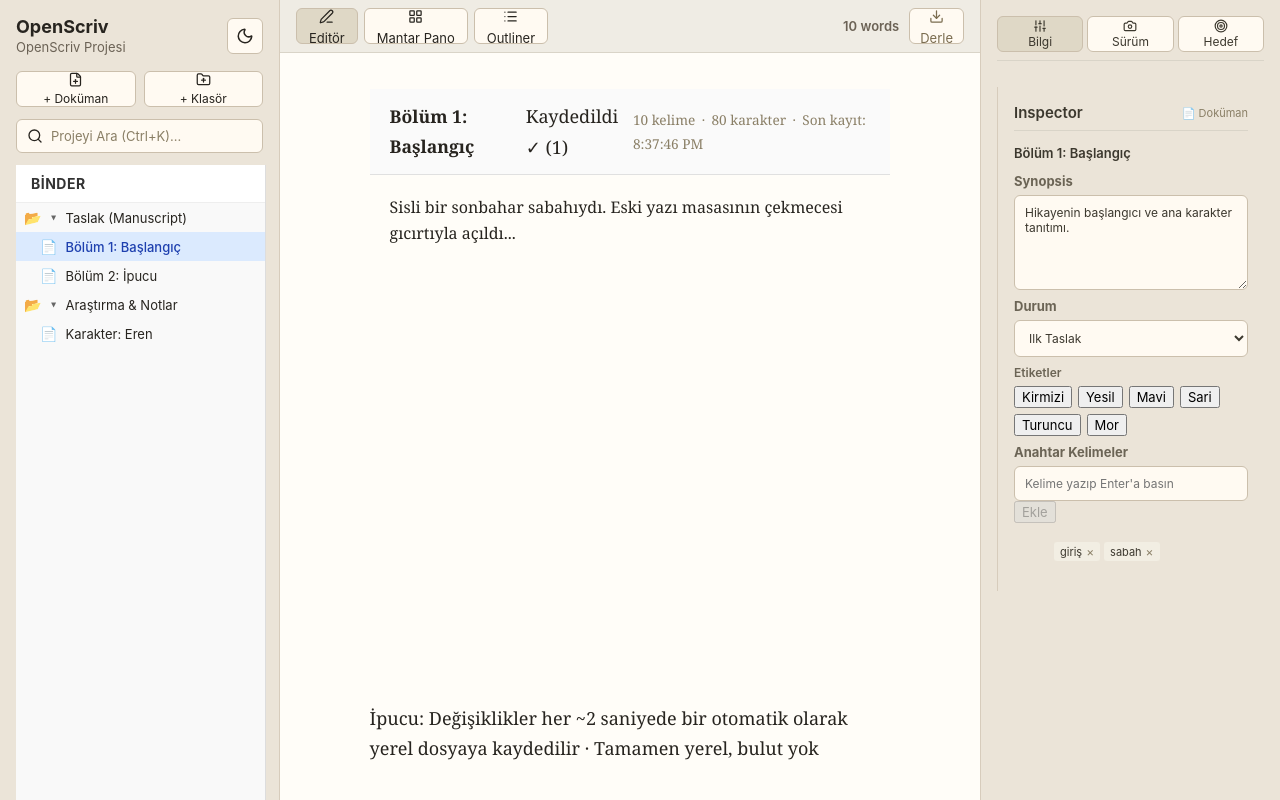
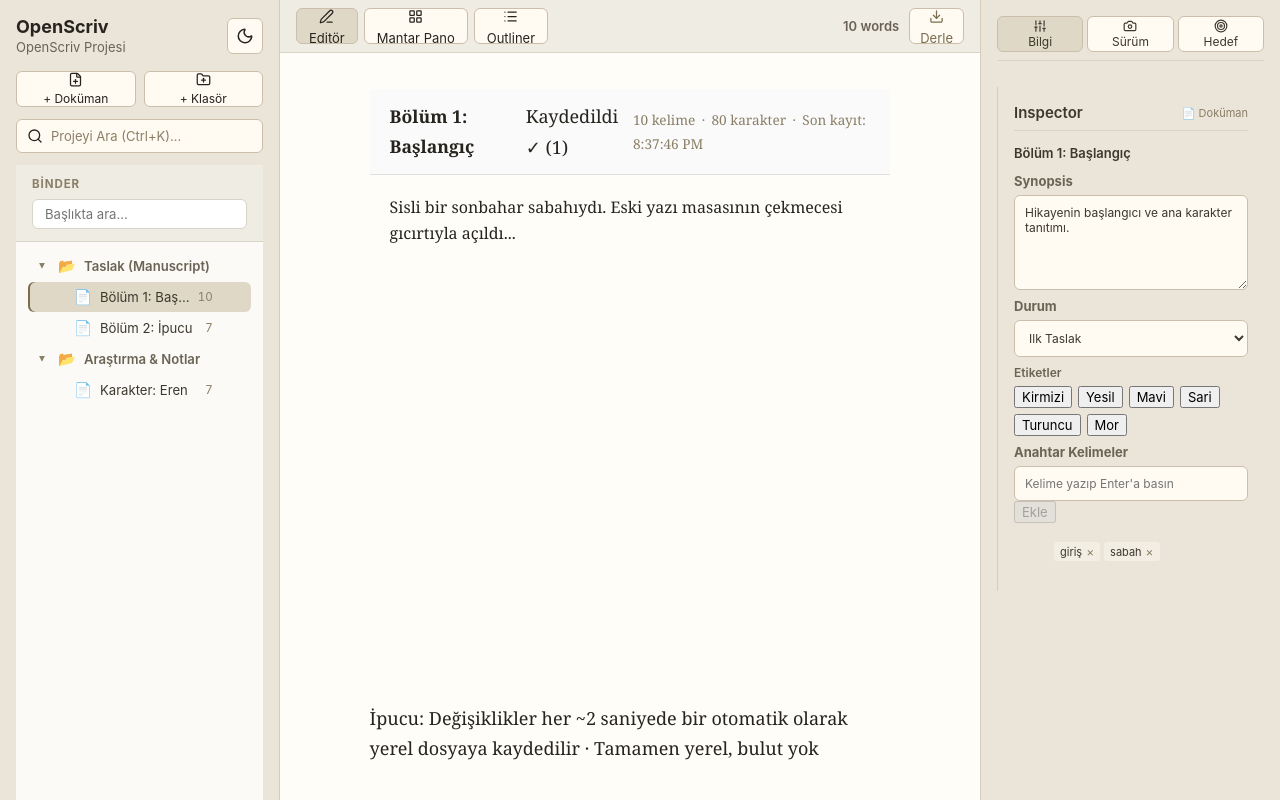
Before and after one commit to daghantektepe/Qwencodingv1, a React (Vite) app: page / in a window 1280 px wide. Built offline with nearby package versions, Linux system fonts and the light colour scheme.

Commit message:
feat(ui): complete Phase 18 - sleek modern Binder styling and navigation polish

```diff
--- a/src/components/Binder.css
+++ b/src/components/Binder.css
@@ -1,97 +1,226 @@
+/* ==========================================================================
+   OpenScriv — Binder paneli (Faz 3 mantigi + Faz 17 design system token'lari)
+   Renkler/olculer src/theme.js veya ui/styles.css'teki CSS custom
+   property'lerden gelir; fallback degerlar satir icinde verilir.
+   ========================================================================== */
+
 .binder {
-  width: 250px;
-  height: 100%;
-  background-color: #f9f9f9;
-  border-right: 1px solid #ddd;
   display: flex;
   flex-direction: column;
-  font-family: -apple-system, BlinkMacSystemFont, "Segoe UI", Roboto, Helvetica, Arial, sans-serif;
+  height: 100%;
+  background: var(--bg-panel, #faf9f5);
+  color: var(--text-primary, #2f2b24);
   overflow: hidden;
 }
 
+/* --- Ust baslik + arama --- */
+
 .binder-header {
-  padding: 10px 15px;
-  border-bottom: 1px solid #eee;
-  background-color: #fff;
+  flex: 0 0 auto;
+  display: flex;
+  flex-direction: column;
+  gap: var(--sp-2, 8px);
+  padding: var(--sp-3, 12px) var(--sp-4, 16px);
+  border-bottom: 1px solid var(--border, #ddd6c8);
+  background: var(--bg-header, #ece8dd);
 }
 
 .binder-header__title {
   margin: 0;
-  font-size: 14px;
-  color: #333;
+  font-size: var(--fs-xs, 0.72rem);
+  font-weight: 700;
+  letter-spacing: 0.08em;
   text-transform: uppercase;
-  letter-spacing: 0.5px;
+  color: var(--text-muted, #948b78);
+}
+
+.binder-search-wrap {
+  display: flex;
+}
+
+.binder-search {
+  width: 100%;
+  padding: 6px var(--sp-3, 12px);
+  font-family: inherit;
+  font-size: var(--fs-sm, 0.82rem);
+  color: var(--text-primary, #2f2b24);
+  background: var(--bg-elevated, #ffffff);
+  border: 1px solid var(--border, #ddd6c8);
+  border-radius: var(--r-sm, 6px);
+  outline: none;
+  transition: border-color var(--dur-fast, 120ms) var(--ease-out, ease),
+    box-shadow var(--dur-fast, 120ms) var(--ease-out, ease);
+}
+
+.binder-search:focus {
+  border-color: var(--border-focus, #8a7f66);
+  box-shadow: 0 0 0 3px var(--accent-soft, rgba(122, 108, 79, 0.12));
+}
+
+/* --- Agac --- */
+
+.binder-tree,
+.binder-children {
+  list-style: none;
+  margin: 0;
+  padding: 0;
 }
 
 .binder-tree {
-  list-style: none;
-  padding: 0;
-  margin: 0;
+  flex: 1;
   overflow-y: auto;
-  flex: 1;
+  padding: var(--sp-2, 8px) var(--sp-2, 8px) var(--sp-4, 16px);
 }
 
 .binder-node {
-  margin: 0;
+  position: relative;
 }
 
 .binder-row {
   display: flex;
   align-items: center;
-  padding: 6px 10px;
+  gap: var(--sp-2, 8px);
+  padding: 6px var(--sp-2, 8px);
+  margin: 1px var(--sp-1, 4px);
+  border-radius: var(--r-sm, 6px);
   cursor: pointer;
-  user-select: none;
-  transition: background-color 0.1s ease;
+  outline-offset: -2px;
+  transition: background-color var(--dur-fast, 120ms) var(--ease-out, ease),
+    box-shadow var(--dur-fast, 120ms) var(--ease-out, ease);
 }
 
 .binder-row:hover {
-  background-color: #eef2ff;
+  background: var(--bg-hover, #efeadf);
 }
 
-.binder-row--selected {
-  background-color: #dbeafe;
-  color: #1e40af;
-  font-weight: 500;
+.binder-node.is-selected > .binder-row {
+  background: var(--bg-selected, #e4ddcb);
+  box-shadow: inset 2px 0 0 var(--accent, #7a6c4f);
 }
 
-.binder-icon {
-  margin-right: 8px;
-  font-size: 14px;
+.binder-node.is-dragover > .binder-row {
+  background: var(--accent-soft, rgba(122, 108, 79, 0.12));
+  outline: 1px dashed var(--accent, #7a6c4f);
+  outline-offset: -1px;
 }
 
+/* --- Caret (klasor ac/kapa oku) --- */
+
 .binder-caret {
-  display: inline-block;
-  width: 12px;
-  height: 12px;
-  line-height: 12px;
+  flex: 0 0 auto;
+  width: 14px;
   text-align: center;
-  margin-right: 4px;
-  transform: rotate(0deg);
-  transition: transform 0.2s ease;
-  font-size: 10px;
-  color: #666;
+  font-size: var(--fs-xs, 0.72rem);
+  color: var(--text-muted, #948b78);
+  transition: transform var(--dur-fast, 120ms) var(--ease-out, ease);
 }
 
 .binder-caret--open {
   transform: rotate(90deg);
 }
 
+.binder-caret--placeholder {
+  visibility: hidden;
+}
+
+.binder-icon {
+  flex: 0 0 auto;
+  font-size: var(--fs-md, 0.9rem);
+}
+
 .binder-title {
+  flex: 1;
+  min-width: 0;
   white-space: nowrap;
   overflow: hidden;
   text-overflow: ellipsis;
-  font-size: 13px;
+  font-size: var(--fs-sm, 0.82rem);
 }
 
-.binder-children {
-  list-style: none;
-  padding-left: 0;
-  margin: 0;
+.binder-node--folder > .binder-row .binder-title {
+  font-weight: 600;
+  color: var(--text-secondary, #6b6455);
 }
 
+.binder-meta {
+  flex: 0 0 auto;
+  font-size: var(--fs-xs, 0.72rem);
+  color: var(--text-muted, #948b78);
+  font-variant-numeric: tabular-nums;
+}
+
+/* --- Satir ici aksiyon butonlari (hover'da belirgin) --- */
+
+.binder-actions {
+  flex: 0 0 auto;
+  display: inline-flex;
+  gap: 2px;
+  opacity: 0;
+  transition: opacity var(--dur-fast, 120ms) var(--ease-out, ease);
+}
+
+.binder-row:hover .binder-actions,
+.binder-row:focus-within .binder-actions {
+  opacity: 1;
+}
+
+.binder-action-btn {
+  border: none;
+  background: transparent;
+  padding: 2px 4px;
+  font-size: var(--fs-xs, 0.72rem);
+  line-height: 1;
+  border-radius: var(--r-sm, 6px);
+  color: var(--text-secondary, #6b6455);
+  transition: background-color var(--dur-fast, 120ms) var(--ease-out, ease);
+}
+
+.binder-action-btn:hover {
+  background: var(--bg-elevated, #ffffff);
+  box-shadow: var(--shadow-xs, 0 1px 2px rgba(31, 26, 16, 0.06));
+}
+
+.binder-action-btn--danger:hover {
+  color: var(--danger, #9c3a3a);
+  background: var(--danger-soft, #fbeaea);
+}
+
+/* --- Yeniden adlandirma inputu --- */
+
+.binder-rename-input {
+  flex: 1;
+  min-width: 0;
+  padding: 2px 6px;
+  font-family: inherit;
+  font-size: var(--fs-sm, 0.82rem);
+  color: var(--text-primary, #2f2b24);
+  background: var(--bg-elevated, #ffffff);
+  border: 1px solid var(--border-focus, #8a7f66);
+  border-radius: var(--r-sm, 6px);
+  outline: none;
+  box-shadow: 0 0 0 3px var(--accent-soft, rgba(122, 108, 79, 0.12));
+}
+
+/* --- Bos durum --- */
+
 .binder-empty {
-  padding: 20px;
+  flex: 1;
+  display: flex;
+  align-items: center;
+  justify-content: center;
+  padding: var(--sp-6, 32px);
+  color: var(--text-muted, #948b78);
+  font-style: italic;
+  font-size: var(--fs-sm, 0.82rem);
   text-align: center;
-  color: #888;
-  font-size: 13px;
 }
+
+/* --- Azaltilmis hareket tercihi --- */
+
+@media (prefers-reduced-motion: reduce) {
+  .binder *,
+  .binder *::before,
+  .binder *::after {
+    transition-duration: 1ms !important;
+  }
+}
--- a/src/components/Binder.jsx
+++ b/src/components/Binder.jsx
@@ -2,115 +2,65 @@ import React, { useState, useCallback, useMemo } from 'react';
 import './Binder.css';
 
 /**
- * Agac boyunca dolasarak given id'ye sahip dugumu bulur.
+ * Binder — OpenScriv'un proje ağacı paneli (Faz 3 + Faz 17 tasarım sistemi).
+ *
+ * Klasör/doküman hiyerarşisini gösterir; seçim yapınca editörde açılır.
+ * Tamamen yerel state; veri props ile gelir, değişiklikler callback'lerle
+ * üst bileşene (App) bildirilir.
+ *
+ * props:
+ *   tree: Node[] — { id, type:'folder'|'doc', title, content?, metadata?, children? }
+ *   selectedId?: string | null — aktif düğümün id'si
+ *   onSelectNode?: (node) => void — doküman seçilince çağrılır
+ *   onRenameNode?: (id, newTitle) => void
+ *   onDeleteNode?: (id) => void
+ *   onAddDoc?: (parentId, title) => void
+ *   onMoveNode?: (dragId, targetId, position:'before'|'after'|'inside') => void
  */
-function findNodeById(nodes, id) {
-  for (const n of nodes) {
-    if (n.id === id) return n;
+
+function findPath(nodes, id, trail = []) {
+  for (const n of nodes || []) {
+    if (n.id === id) return [...trail, n];
     if (n.type === 'folder' && Array.isArray(n.children)) {
-      const found = findNodeById(n.children, id);
+      const found = findPath(n.children, id, [...trail, n]);
       if (found) return found;
     }
   }
   return null;
 }
 
-/**
- * Bir dokumunun tum atalarinin (folder) id listesini dondurur.
- */
-function getAncestorIds(nodes, targetId, trail = []) {
-  for (const n of nodes) {
-    if (n.id === targetId) return trail;
-    if (n.type === 'folder' && Array.isArray(n.children)) {
-      const res = getAncestorIds(n.children, targetId, [...trail, n.id]);
-      if (res) return res;
-    }
-  }
-  return null;
+function countWords(text) {
+  const t = String(text || '').trim();
+  if (!t) return 0;
+  return t.split(/\s+/).filter((tok) => /[\p{L}\p{N}]/u.test(tok)).length;
 }
 
 /**
- * Tek bir agac dugumunu (klasor veya dokuman) ve alt ogelerini render eder.
+ * @param {Object} props
+ * @param {Array<any>} [props.tree]
+ * @param {string|null} [props.selectedId]
+ * @param {((doc: any) => void)|null} [props.onSelectDoc]
+ * @param {((node: any) => void)|null} [props.onSelectNode]
+ * @param {((id: string, newTitle: string) => void)|null} [props.onRenameNode]
+ * @param {((id: string) => void)|null} [props.onDeleteNode]
+ * @param {((parentId: string, title: string) => void)|null} [props.onAddDoc]
+ * @param {((dragId: string, targetId: string, position: string) => void)|null} [props.onMoveNode]
  */
-function BinderNode({ node, depth, selectedId, expandedIds, onToggleFolder, onSelectDoc }) {
-  const isFolder = node.type === 'folder';
-  const isSelected = selectedId === node.id;
-  const isExpanded = isFolder && expandedIds.has(node.id);
+export default function Binder({
+  tree = [],
+  selectedId = null,
+  onSelectDoc = null,
+  onSelectNode = null,
+  onRenameNode = null,
+  onDeleteNode = null,
+  onAddDoc = null,
+  onMoveNode = null,
+}) {
+  const selectHandler = onSelectDoc || onSelectNode;
 
-  const handleClick = useCallback(
-    (e) => {
-      e.stopPropagation();
-      if (isFolder) {
-        onToggleFolder(node.id);
-      } else {
-        onSelectDoc(node);
-      }
-    },
-    [isFolder, node, onToggleFolder, onSelectDoc]
-  );
-
-  const handleKeyDown = (e) => {
-    if (e.key === 'Enter' || e.key === ' ') {
-      e.preventDefault();
-      handleClick(e);
-    }
-  };
-
-  return (
-    <li className="binder-node" role="treeitem" aria-selected={isSelected} aria-expanded={isFolder ? isExpanded : undefined}>
-      <div
-        className={[
-          'binder-row',
-          isFolder ? 'binder-row--folder' : 'binder-row--doc',
-          isSelected ? 'binder-row--selected' : '',
-        ].join(' ')}
-        style={{ paddingLeft: `${8 + depth * 16}px` }}
-        onClick={handleClick}
-        onKeyDown={handleKeyDown}
-        tabIndex={0}
-        title={node.title}
-      >
-        <span className="binder-icon" aria-hidden="true">
-          {isFolder ? (isExpanded ? '📂' : '📁') : '📄'}
-        </span>
-        {isFolder && (
-          <span className={`binder-caret${isExpanded ? ' binder-caret--open' : ''}`} aria-hidden="true">
-            ▸
-          </span>
-        )}
-        <span className="binder-title">{node.title}</span>
-      </div>
-
-      {isFolder && isExpanded && Array.isArray(node.children) && node.children.length > 0 && (
-        <ul className="binder-children" role="group">
-          {node.children.map((child) => (
-            <BinderNode
-              key={child.id}
-              node={child}
-              depth={depth + 1}
-              selectedId={selectedId}
-              expandedIds={expandedIds}
-              onToggleFolder={onToggleFolder}
-              onSelectDoc={onSelectDoc}
-            />
-          ))}
-        </ul>
-      )}
-    </li>
-  );
-}
-
-/**
- * Binder — Scrivener tarzi hiyerarsik dokuman agaci.
- * props:
- *   tree: Dugum dizisi [{ id, type:'folder'|'doc', title, children?, content? }]
- *   selectedId: Secili dokumanin id'si (kontrol edilen prop)
- *   onSelectDoc: (docNode) => void — dokuman secilince cagrilir; App bunu editore yazar
- */
-export default function Binder({ tree = [], selectedId = null, onSelectDoc }) {
-  // Acik klasorler: ilk yuklemede tum klasorler + secili dokunun atalari
+  // Acik klasorler: ilk yuklemede tum klasorler acik baslar
   const initialExpanded = useMemo(() => {
-    const ids = new Set();
+    const ids = new Set(['root']);
     function addFolders(nodes) {
       if (!Array.isArray(nodes)) return;
       for (const n of nodes) {
@@ -121,62 +71,275 @@ export default function Binder({ tree = [], selectedId = null, onSelectDoc }) {
       }
     }
     addFolders(tree);
-    if (selectedId) {
-      const anc = getAncestorIds(tree, selectedId);
-      if (anc) anc.forEach((id) => ids.add(id));
-    }
     return ids;
-    // eslint-disable-next-line react-hooks/exhaustive-deps
-  }, []);
+  }, [tree]);
 
-  const [expandedIds, setExpandedIds] = useState(initialExpanded);
+  const [expanded, setExpanded] = useState(initialExpanded);
+  const [editingId, setEditingId] = useState(null);
+  const [editValue, setEditValue] = useState('');
+  const [dragOverId, setDragOverId] = useState(null);
+  const [query, setQuery] = useState('');
 
-  const handleToggleFolder = useCallback((folderId) => {
-    setExpandedIds((prev) => {
+  // Arama filtresi: eşleşen dokumanın atalarıyla birlikte görünür kısmı
+  const filteredTree = useMemo(() => {
+    const q = query.trim().toLowerCase();
+    if (!q) return tree;
+
+    const filterNodes = (nodes) => {
+      const out = [];
+      for (const n of nodes || []) {
+        const selfMatch = (n.title || '').toLowerCase().includes(q);
+        if (n.type === 'folder') {
+          const kids = filterNodes(n.children || []);
+          if (selfMatch || kids.length > 0) {
+            out.push({ ...n, children: kids });
+          }
+        } else if (selfMatch) {
+          out.push(n);
+        }
+      }
+      return out;
+    };
+    return filterNodes(tree);
+  }, [tree, query]);
+
+  const toggleFolder = useCallback((id) => {
+    setExpanded((prev) => {
       const next = new Set(prev);
-      if (next.has(folderId)) next.delete(folderId);
-      else next.add(folderId);
+      if (next.has(id)) next.delete(id);
+      else next.add(id);
       return next;
     });
   }, []);
 
-  const handleSelectDoc = useCallback(
-    (docNode) => {
-      // Guvenlik: yalnizca doc tipli dugumler editore gonderilir
-      if (!docNode || docNode.type === 'folder') return;
-      // Secilen dokunun atalarini otomatik genisle (gorunurlugu garanti et)
-      const anc = getAncestorIds(tree, docNode.id);
-      if (anc && anc.length) {
-        setExpandedIds((prev) => {
-          const next = new Set(prev);
-          anc.forEach((id) => next.add(id));
-          return next;
-        });
+  const startRename = useCallback((node) => {
+    setEditingId(node.id);
+    setEditValue(node.title);
+  }, []);
+
+  const commitRename = useCallback(
+    (id) => {
+      const trimmed = editValue.trim();
+      if (trimmed && typeof onRenameNode === 'function') {
+        onRenameNode(id, trimmed);
       }
-      if (typeof onSelectDoc === 'function') onSelectDoc(docNode);
+      setEditingId(null);
+      setEditValue('');
     },
-    [onSelectDoc, tree]
+    [editValue, onRenameNode]
   );
 
+  const handleSelect = useCallback(
+    (node) => {
+      if (node.type === 'folder') {
+        toggleFolder(node.id);
+      } else if (typeof selectHandler === 'function') {
+        selectHandler(node);
+      }
+    },
+    [selectHandler, toggleFolder]
+  );
+
+  // --- Sürekli sürükle-bırak (drag & drop) ---
+  const handleDragStart = useCallback((e, node) => {
+    e.dataTransfer.setData('text/plain', node.id);
+    e.dataTransfer.effectAllowed = 'move';
+  }, []);
+
+  const handleDragOver = useCallback((e, node) => {
+    e.preventDefault();
+    setDragOverId(node.id);
+  }, []);
+
+  const handleDrop = useCallback(
+    (e, targetNode) => {
+      e.preventDefault();
+      setDragOverId(null);
+      const dragId = e.dataTransfer.getData('text/plain');
+      if (!dragId || dragId === targetNode.id) return;
+      if (typeof onMoveNode !== 'function') return;
+
+      const path = findPath(tree, dragId);
+      if (!path) return;
+      const dragged = path[path.length - 1];
+
+      let position = 'after';
+      if (targetNode.type === 'folder') {
+        position = 'inside';
+      } else {
+        // Y dikey konumuna gore before/after karari
+        const rect = e.currentTarget.getBoundingClientRect();
+        position = e.clientY < rect.top + rect.height / 2 ? 'before' : 'after';
+      }
+      onMoveNode(dragged.id, targetNode.id, position);
+    },
+    [onMoveNode, tree]
+  );
+
+  // --- Düğüm render ---
+  const renderNode = (node, depth) => {
+    const isFolder = node.type === 'folder';
+    const isOpen = expanded.has(node.id) || Boolean(query.trim());
+    const isSelected = selectedId === node.id;
+    const isEditing = editingId === node.id;
+    const words = isFolder ? null : countWords(node.content);
+
+    return (
+      <li
+        key={node.id}
+        className={[
+          'binder-node',
+          isFolder ? 'binder-node--folder' : 'binder-node--doc',
+          isSelected ? 'is-selected' : '',
+          dragOverId === node.id ? 'is-dragover' : '',
+        ].join(' ')}
+        role="treeitem"
+        aria-selected={isSelected}
+        aria-expanded={isFolder ? isOpen : undefined}
+        draggable={!isEditing}
+        onDragStart={(e) => handleDragStart(e, node)}
+        onDragOver={(e) => handleDragOver(e, node)}
+        onDragLeave={() => setDragOverId((v) => (v === node.id ? null : v))}
+        onDrop={(e) => handleDrop(e, node)}
+      >
+        <div
+          className={[
+            'binder-row',
+            isFolder ? 'binder-row--folder' : 'binder-row--doc',
+            isSelected ? 'binder-row--selected is-selected' : '',
+          ].join(' ')}
+          style={{ paddingLeft: `${8 + depth * 16}px` }}
+          onClick={() => !isEditing && handleSelect(node)}
+          onKeyDown={(e) => {
+            if (isEditing) return;
+            if (e.key === 'Enter' || e.key === ' ') {
+              e.preventDefault();
+              handleSelect(node);
+            }
+            if (e.key === 'F2') {
+              e.preventDefault();
+              startRename(node);
+            }
+          }}
+          tabIndex={0}
+        >
+          {isFolder ? (
+            <span className={`binder-caret${isOpen ? ' binder-caret--open' : ''}`} aria-hidden="true">
+              ▸
+            </span>
+          ) : (
+            <span className="binder-caret binder-caret--placeholder" aria-hidden="true" />
+          )}
+
+          <span className="binder-icon" aria-hidden="true">
+            {isFolder ? (isOpen ? '📂' : '📁') : '📄'}
+          </span>
+
+          {isEditing ? (
+            <input
+              className="binder-rename-input"
+              value={editValue}
+              autoFocus
+              onChange={(e) => setEditValue(e.target.value)}
+              onBlur={() => commitRename(node.id)}
+              onKeyDown={(e) => {
+                if (e.key === 'Enter') commitRename(node.id);
+                if (e.key === 'Escape') {
+                  setEditingId(null);
+                  setEditValue('');
+                }
+              }}
+              onClick={(e) => e.stopPropagation()}
+            />
+          ) : (
+            <span className="binder-title">{node.title}</span>
+          )}
+
+          {!isFolder && words != null && (
+            <span className="binder-meta">{words.toLocaleString('tr-TR')}</span>
+          )}
+
+          {!isEditing && (
+            <span className="binder-actions">
+              <button
+                type="button"
+                className="binder-action-btn"
+                title="Yeniden adlandır (F2)"
+                aria-label={`${node.title} yeniden adlandır`}
+                onClick={(e) => {
+                  e.stopPropagation();
+                  startRename(node);
+                }}
+              >
+                ✏️
+              </button>
+              {isFolder && typeof onAddDoc === 'function' && (
+                <button
+                  type="button"
+                className="binder-action-btn"
+                title="Yeni doküman"
+                aria-label={`${node.title} içine yeni doküman`}
+                onClick={(e) => {
+                  e.stopPropagation();
+                  const title = window.prompt('Yeni doküman adı:', 'Yeni Doküman');
+                  if (title) onAddDoc(node.id, title.trim());
+                }}
+                >
+                  ＋
+                </button>
+              )}
+              {typeof onDeleteNode === 'function' && (
+                <button
+                  type="button"
+                  className="binder-action-btn binder-action-btn--danger"
+                  title="Sil"
+                  aria-label={`${node.title} sil`}
+                  onClick={(e) => {
+                    e.stopPropagation();
+                    if (window.confirm(`"${node.title}" silinsin mi?`)) onDeleteNode(node.id);
+                  }}
+                >
+                  🗑
+                </button>
+              )}
+            </span>
+          )}
+        </div>
+
+        {isFolder && isOpen && Array.isArray(node.children) && node.children.length > 0 && (
+          <ul className="binder-children" role="group">
+            {node.children.map((child) => renderNode(child, depth + 1))}
+          </ul>
+        )}
+      </li>
+    );
+  };
+
   return (
-    <aside className="binder" aria-label="Binder - proje agaci">
+    <section className="binder" aria-label="Proje Binder">
       <header className="binder-header">
         <h2 className="binder-header__title">Binder</h2>
+        <div className="binder-search-wrap">
+          <input
+            type="search"
+            className="binder-search"
+            placeholder="Başlıkta ara…"
+            value={query}
+            onChange={(e) => setQuery(e.target.value)}
+            aria-label="Binder içinde başlık ara"
+          />
+        </div>
       </header>
-      <ul className="binder-tree" role="tree">
-        {tree.map((node) => (
-          <BinderNode
-            key={node.id}
-            node={node}
-            depth={0}
-            selectedId={selectedId}
-            expandedIds={expandedIds}
-            onToggleFolder={handleToggleFolder}
-            onSelectDoc={handleSelectDoc}
-          />
-        ))}
-        {tree.length === 0 && <li className="binder-empty">Bos proje — yeni dokuman olusturun.</li>}
-      </ul>
-    </aside>
+
+      {filteredTree.length === 0 ? (
+        <div className="binder-empty">
+          <p>{query ? 'Eşleşen öğe yok.' : 'Boş proje — yeni doküman oluşturun.'}</p>
+        </div>
+      ) : (
+        <ul className="binder-tree" role="tree" aria-label="Proje ağacı">
+          {filteredTree.map((node) => renderNode(node, 0))}
+        </ul>
+      )}
+    </section>
   );
 }
```
